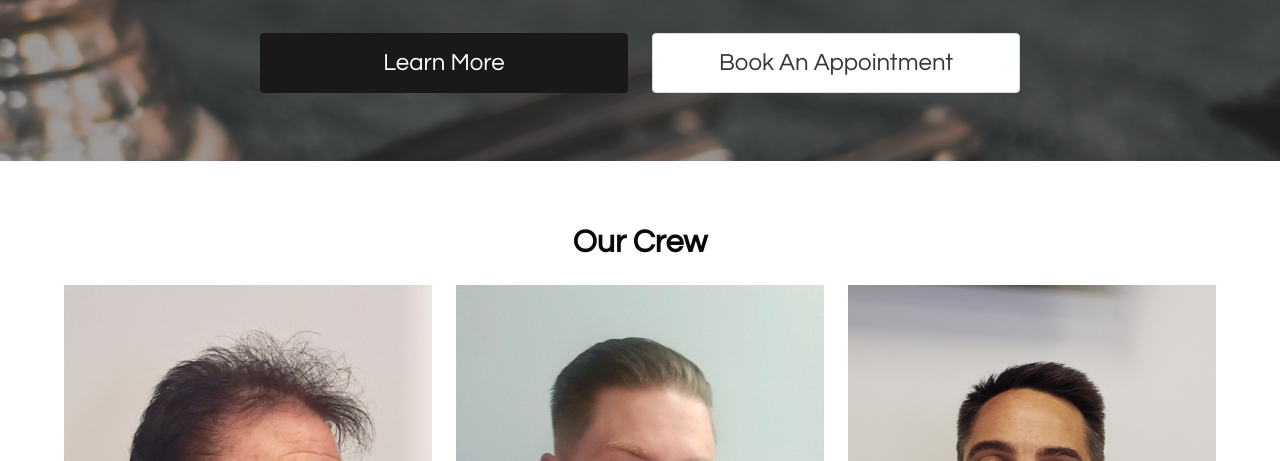
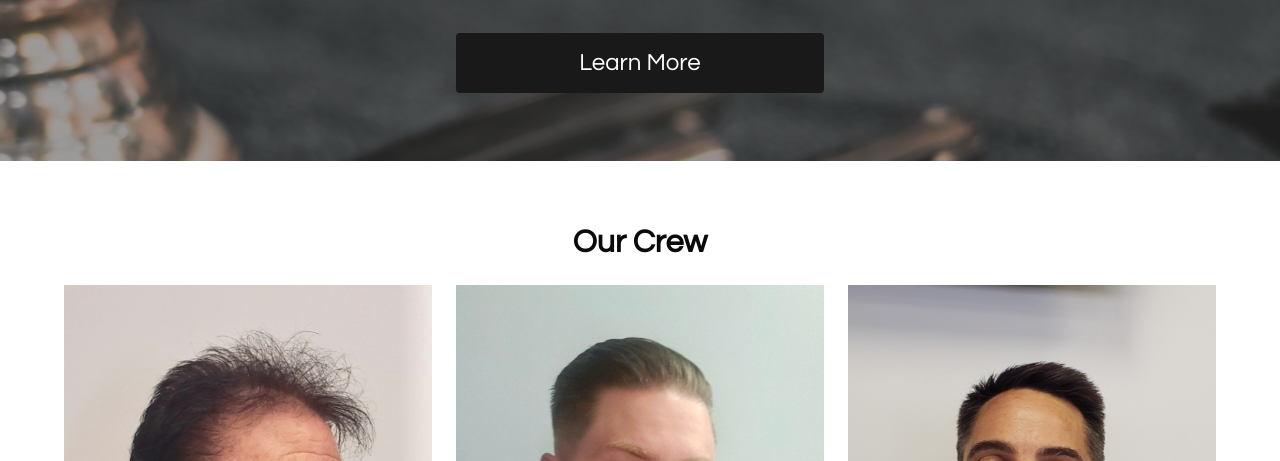
Before and after one commit to Mwpereira/Peters-Barbershop-v2, a website: page index.html in a window 1280 px wide. Shown: the part 639-1100 px from the top of the page. Drawn offline with nearby package versions, Linux system fonts and the light colour scheme.

Commit message:
Hiding Book An Appointment Button

```diff
--- a/index.html
+++ b/index.html
@@ -83,21 +83,21 @@
                         <p class="has-text-white is-italic is-size-3">Proudly serving Scarborough since 1964!</p>
                     </div>
                     <div class="column is-8 mt-5 is-mobile">
-                        <div class="columns has-text-centered">
-                            <div class="column">
+                        <div class="columns has-text-centered is-centered is-mobile">
+                            <div class="column is-6">
                                 <a href="#ourCrew">
                                     <button class="button is-fullwidth is-primary is-size-4">
                                         Learn More
                                     </button>
                                 </a>
                             </div>
-                            <div class="column">
-                                <a href="https://petershaircuttingplace.setmore.com/" rel="noopener" target="_blank">
-                                    <button class="button is-fullwidth is-size-4">
-                                        Book An Appointment
-                                    </button>
-                                </a>
-                            </div>
+<!--                            <div class="column">-->
+<!--                                <a href="https://petershaircuttingplace.setmore.com/" rel="noopener" target="_blank">-->
+<!--                                    <button class="button is-fullwidth is-size-4">-->
+<!--                                        Book An Appointment-->
+<!--                                    </button>-->
+<!--                                </a>-->
+<!--                            </div>-->
                         </div>
                     </div>
                 </div>
```
